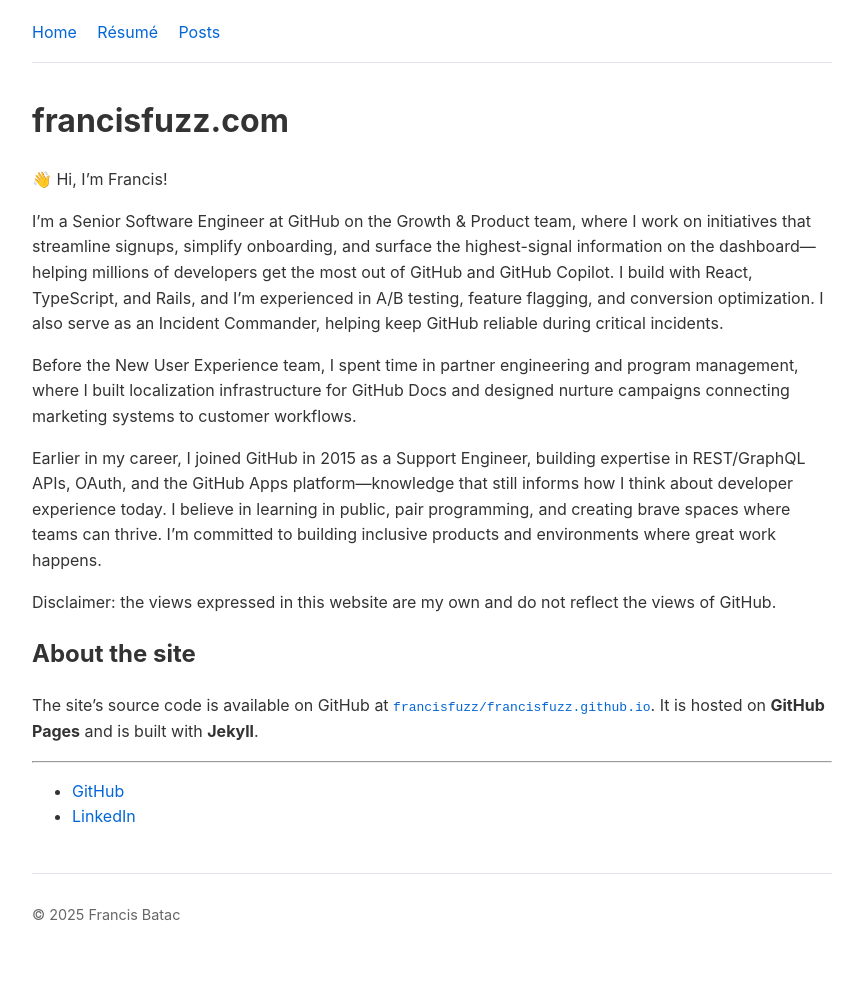
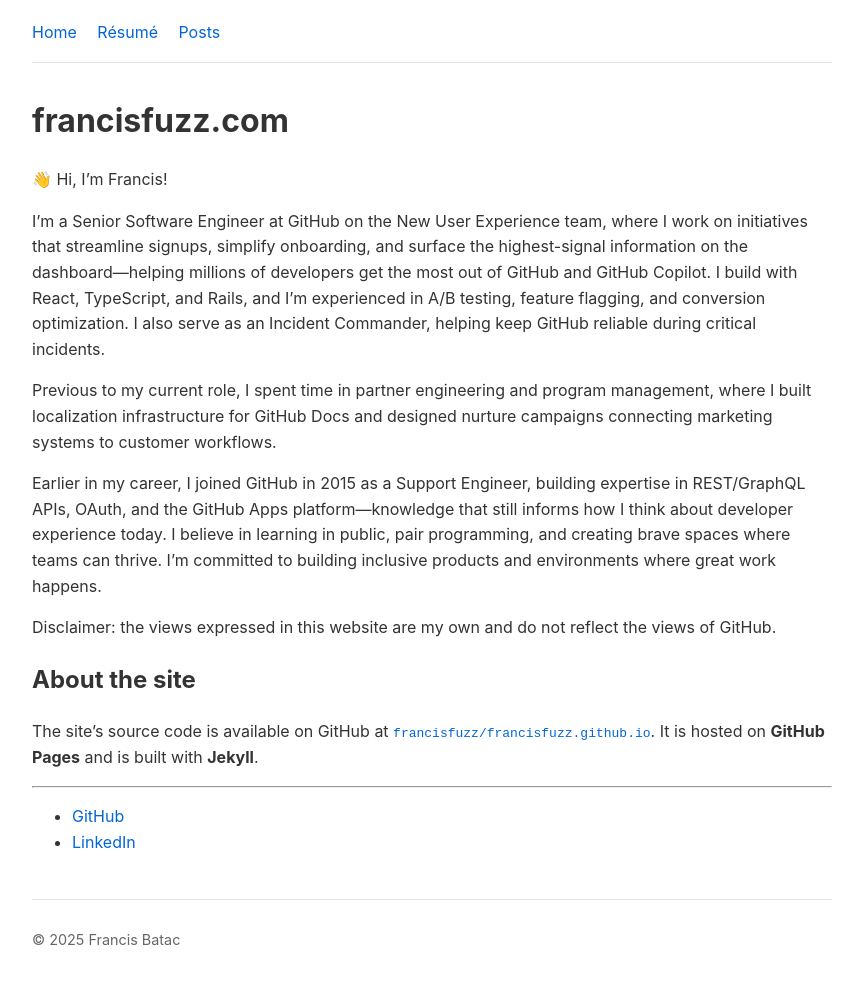
Before and after one commit to francisfuzz/dotcom, a Jekyll site: the page built from index.md, in a window 1280 px wide. Shown: the whole page, without its empty margins (208-1071 px from the left). Built offline with Jekyll 4.4.1, drawn with Linux system fonts in a browser that asks for light colours; before the commit the page ends 960 px from its top, so only the background shows below that.

Commit message:
docs: update index.md

```diff
--- a/index.md
+++ b/index.md
@@ -8,9 +8,9 @@ date: 2025-12-13
 
 👋 Hi, I'm Francis!
 
-I'm a Senior Software Engineer at GitHub on the Growth & Product team, where I work on initiatives that streamline signups, simplify onboarding, and surface the highest-signal information on the dashboard—helping millions of developers get the most out of GitHub and GitHub Copilot. I build with React, TypeScript, and Rails, and I'm experienced in A/B testing, feature flagging, and conversion optimization. I also serve as an Incident Commander, helping keep GitHub reliable during critical incidents.
+I'm a Senior Software Engineer at GitHub on the New User Experience team, where I work on initiatives that streamline signups, simplify onboarding, and surface the highest-signal information on the dashboard—helping millions of developers get the most out of GitHub and GitHub Copilot. I build with React, TypeScript, and Rails, and I'm experienced in A/B testing, feature flagging, and conversion optimization. I also serve as an Incident Commander, helping keep GitHub reliable during critical incidents.
 
-Before the New User Experience team, I spent time in partner engineering and program management, where I built localization infrastructure for GitHub Docs and designed nurture campaigns connecting marketing systems to customer workflows.
+Previous to my current role, I spent time in partner engineering and program management, where I built localization infrastructure for GitHub Docs and designed nurture campaigns connecting marketing systems to customer workflows.
 
 Earlier in my career, I joined GitHub in 2015 as a Support Engineer, building expertise in REST/GraphQL APIs, OAuth, and the GitHub Apps platform—knowledge that still informs how I think about developer experience today.
 I believe in learning in public, pair programming, and creating brave spaces where teams can thrive. I'm committed to building inclusive products and environments where great work happens.
```
